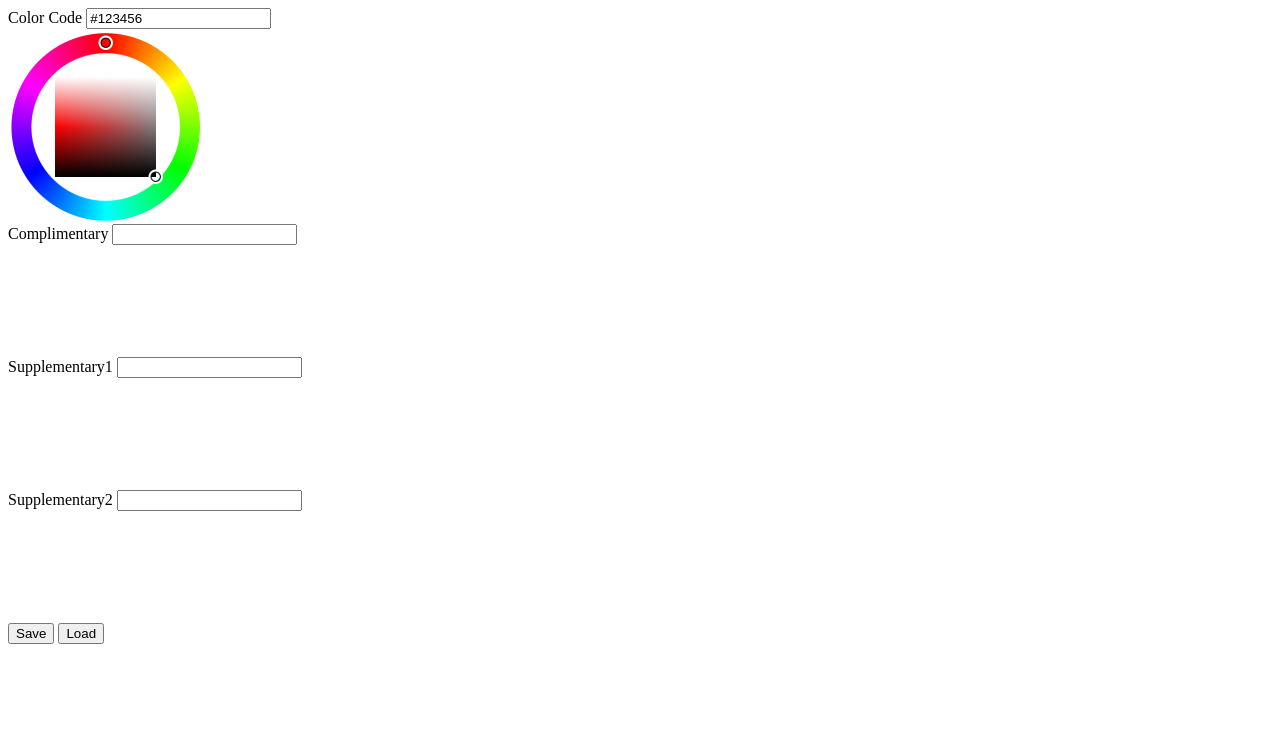
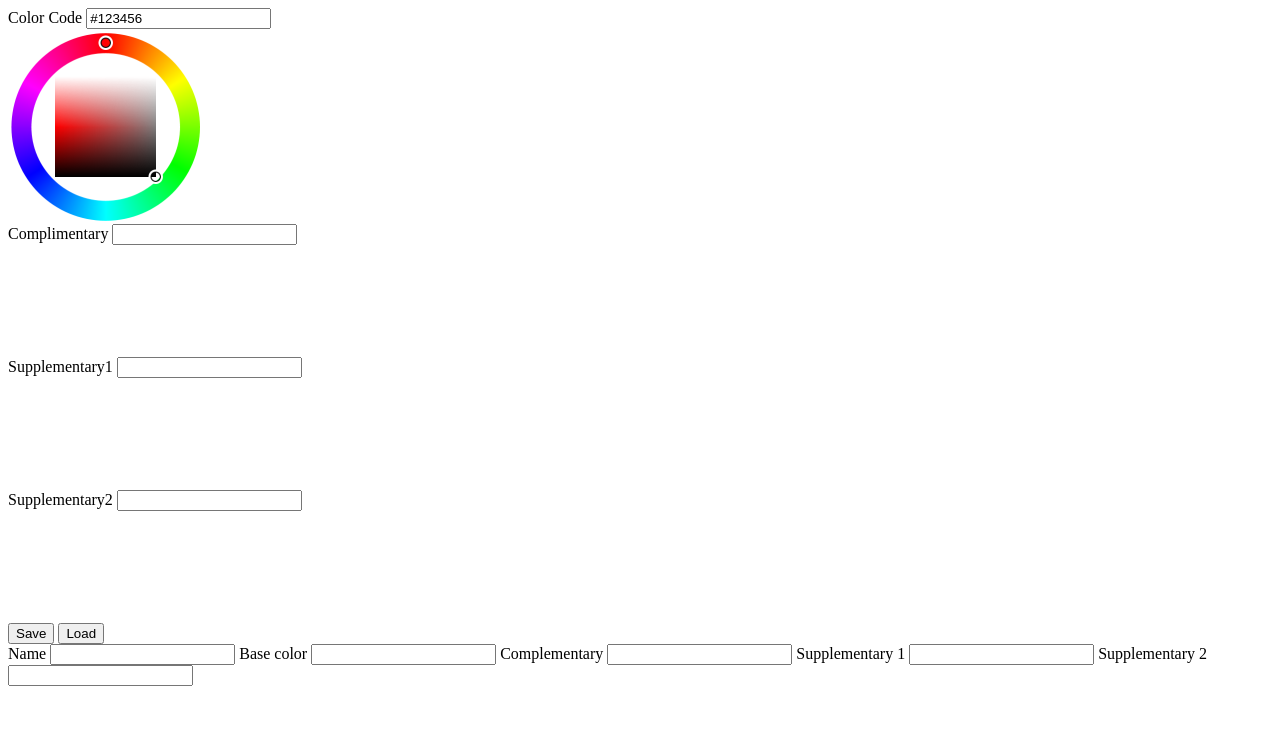
Before and after one commit to Lightsyde/web-app, a PHP site: page / in a window 1280 px wide. Shown: the top 744 px of the page. Run offline with PHP 8.4, Linux system fonts and the light colour scheme; some libraries are stand-ins or nearby versions.

Commit message:
database related text fields created

```diff
--- a/color-finder/index.php
+++ b/color-finder/index.php
@@ -1,6 +1,10 @@
 <?php
 
 require_once 'includes/dtb.php';
+
+
+
+
 
 ?>
 
@@ -42,11 +46,27 @@ require_once 'includes/dtb.php';
 
 			<div>
 				<div>
-				<button>Save</button>
+				<button id="save-btn">Save</button>
+
 
 				<button>Load</button>
 				</div>
 				<div class="save-load">
+					<label for="name-save">Name</label>
+					<input type="text" id="name-save" name="name-save">
+
+					<label for="base">Base color</label>
+					<input type="text" id="base" name="base">
+
+					<label for="compliment-save">Complementary</label>
+					<input type="text" id="compliment-save" name="compliment-save">
+
+					<label for="suppliment1-save">Supplementary 1</label>
+					<input type="text" id="suppliment1-save" name="suppliment1-save">
+
+					<label for="suppliment2-save">Supplementary 2</label>
+					<input type="text" id="suppliment2-save" name="suppliment2-save">
+
 				</div>
 			</div>
 		</form>
--- a/color-finder/js/color-finder.js
+++ b/color-finder/js/color-finder.js
@@ -114,4 +114,8 @@ $(document).ready(function() {
 		$('#supplimentary2').val(utterSup2Hex);
 
 	});
+
+	$('#save-btn').on('click', function(ev) {
+
+	});
 });
```
